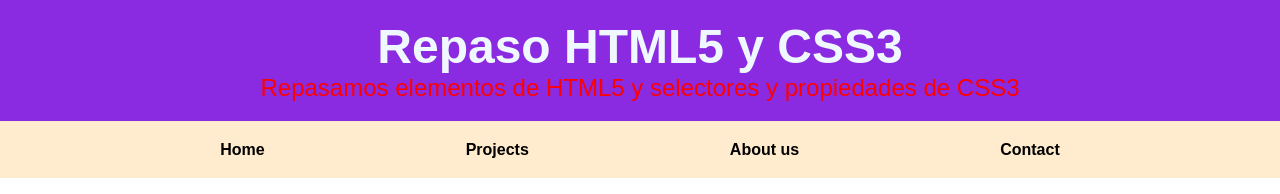
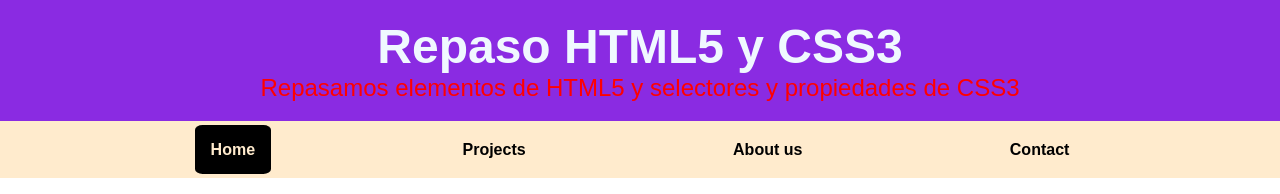
Before and after one commit to aitoroa/REPASO_DWA, a plain HTML site: page index.html in a window 1280 px wide. In both pictures the pointer is over the link "Home". Shown: the top 194 px of the page. Drawn offline with Linux system fonts and the light colour scheme.

Commit message:
hover nav

```diff
--- a/CSS/style.css
+++ b/CSS/style.css
@@ -52,4 +52,12 @@ nav > .menu_pr a {
   color: black;
   text-decoration: none;
   font-weight: bold;
+  padding: 1rem;
 }
+
+nav a:hover {
+    background-color: black;
+    color: blanchedalmond;
+    padding: 1rem;
+    border-radius: 10%;
+}
```
